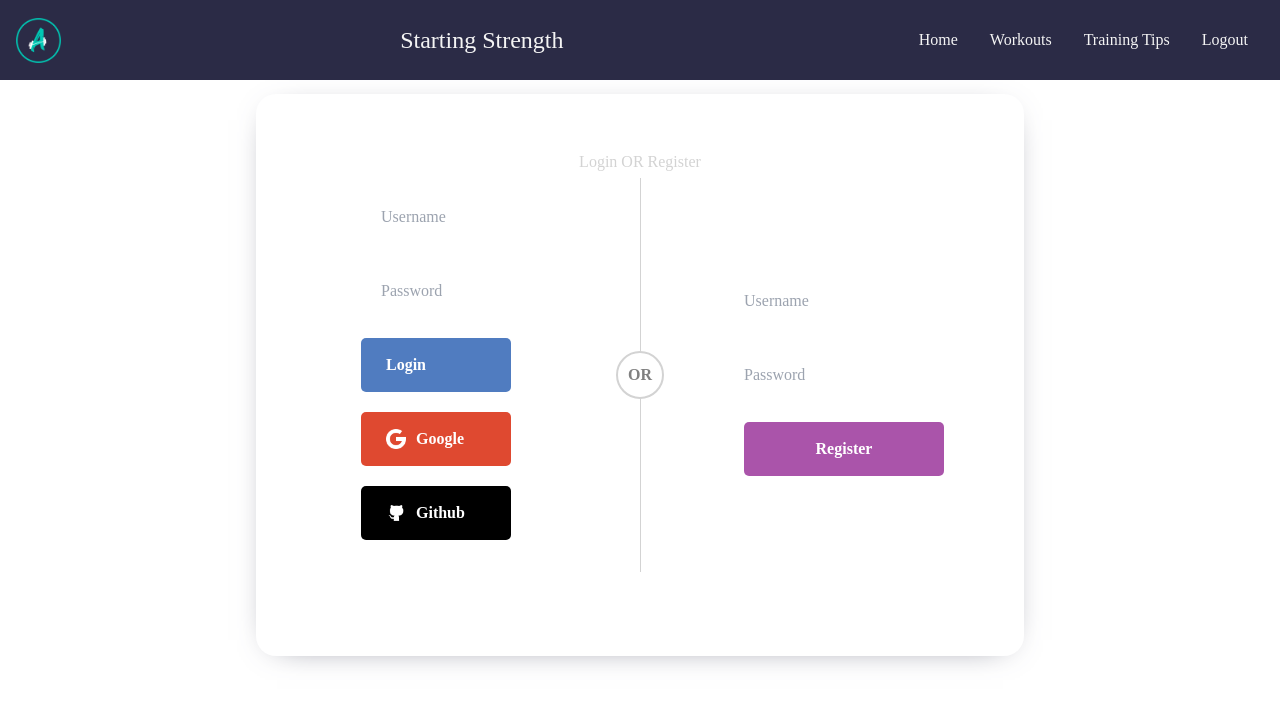
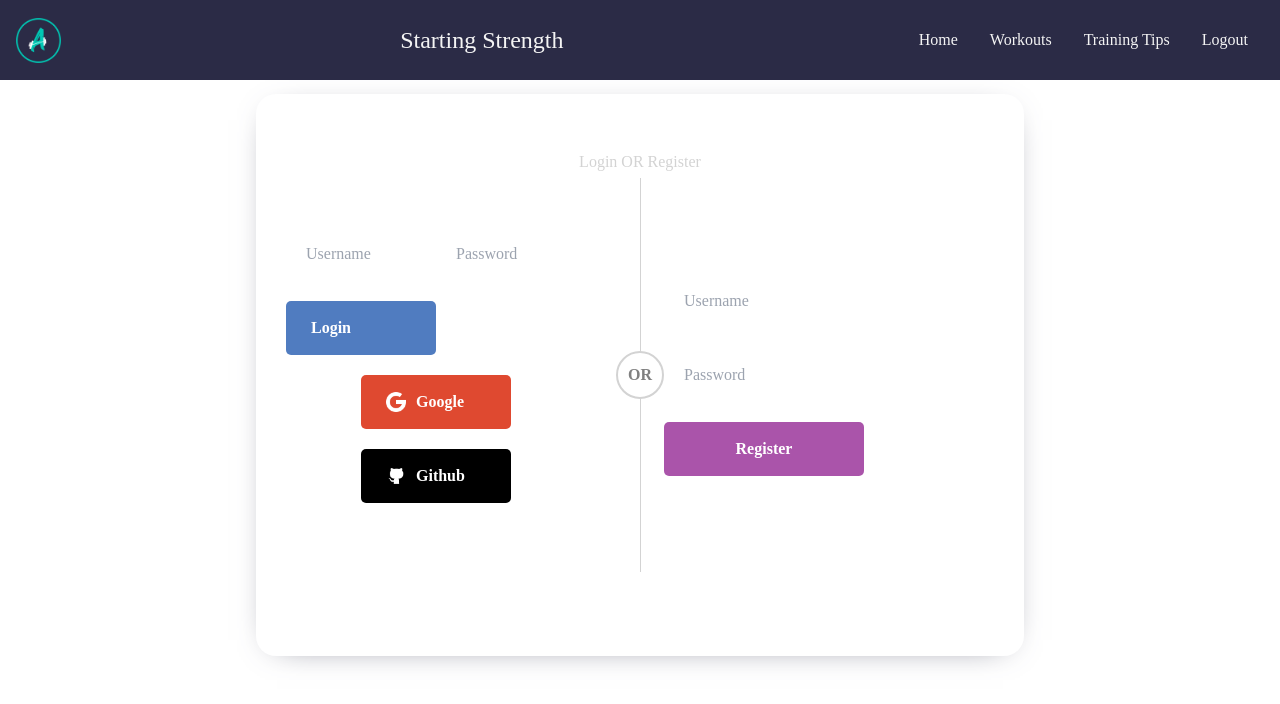
Before and after one commit to thecoachanna/Starting-Strength2.0, a React (Create React App) app in the folder frontend/: page /login in a window 1280 px wide. Shown: the top 704 px of the page. Built offline with nearby package versions, Linux system fonts and the light colour scheme; no server answers.

Commit message:
all logins working

```diff
--- a/frontend/src/App.js
+++ b/frontend/src/App.js
@@ -17,30 +17,30 @@ function App() {
   const [user, setUser] = useState(null);
   const [workout, setWorkout] = useState([])
 
-  useEffect(() => {
-    const getUser = () => {
-      fetch("http://localhost:4000/auth/login/success", {
-        method: "GET",
-        credentials: "include",
-        headers: {
-          Accept: "application/json",
-          "Content-Type": "application/json",
-          "Access-Control-Allow-Credentials": true,
-        },
-      })
-        .then((response) => {
-          if (response.status === 200) return response.json();
-          throw new Error("authentication has failed!");
-        })
-        .then((resObject) => {
-          setUser(resObject.user);
-        })
-        .catch((err) => {
-          console.log(err);
-        });
-    };
-    getUser();
-  }, []);
+  // useEffect(() => {
+  //   const getUser = () => {
+  //     fetch("http://localhost:4000/auth/login/success", {
+  //       method: "GET",
+  //       credentials: "include",
+  //       headers: {
+  //         Accept: "application/json",
+  //         "Content-Type": "application/json",
+  //         "Access-Control-Allow-Credentials": true,
+  //       },
+  //     })
+  //       .then((response) => {
+  //         if (response.status === 200) return response.json();
+  //         throw new Error("authentication has failed!");
+  //       })
+  //       .then((resObject) => {
+  //         setUser(resObject.user);
+  //       })
+  //       .catch((err) => {
+  //         console.log(err);
+  //       });
+  //   };
+  //   getUser();
+  // }, []);
 
   useEffect(() => {
     fetch('http://localhost:4000/workouts/')
@@ -62,7 +62,7 @@ function App() {
       <Routes>
               <Route path='/workouts/home' element={<Home />} />
               <Route path='/workouts' element={<Workouts workouts={workout} />} />
-              <Route path="/login" element={user ? <Navigate to="/" /> : <Login />} />
+        <Route path="/login" element={user ? <Navigate to="/" /> : <Login setUser={setUser} />} />
               <Route path='/workouts/new' element={ <NewWorkout exercises={exercises}/>} />
               <Route path='/workouts/tips' element={ <TrainingTips />} />
             </Routes>
--- a/frontend/src/pages/Login.js
+++ b/frontend/src/pages/Login.js
@@ -15,13 +15,40 @@ const Login = ({setUser}) => {
 
     const handleSubmit = (e) => {
       e.preventDefault()
-        axios.post('http://localhost:4000/user/login', formData)
+      const fData = new FormData (e.target)
+      axios.post('http://localhost:4000/user/login', {
+        username: fData.get("username"),
+        password: fData.get("password")
+      })
       .then(res => {
           console.log(res)
-            if(res.status === 200){
+
               setUser(res.data)
               navigate('/workouts/home')
+
+      })
+        .catch(err => {
+        alert(err.message)
+      })
+
     }
+
+    const handleRegister = (e) => {
+      e.preventDefault()
+      const fData = new FormData (e.target)
+      axios.post('http://localhost:4000/user/register', {
+        username: fData.get("username"),
+        password: fData.get("password")
+      })
+      .then(res => {
+          console.log(res)
+
+              setUser(res.data)
+              navigate('/workouts/home')
+
+      })
+        .catch(err => {
+        alert(err.message)
       })
   }
 
@@ -42,9 +69,11 @@ const Login = ({setUser}) => {
         <div className="left">
 
             <div className="left">
-            <input className="leftInput" type="text" placeholder="Username" onChange={handleChange}/>
-            <input className="leftInput" type="text" placeholder="Password" onChange={handleChange}/>
-            <button className="loginButton user" onSubmit={handleSubmit}>Login</button>
+              <form onSubmit={handleSubmit}>
+            <input className="leftInput" type="text" name="username" placeholder="Username" onChange={handleChange}/>
+            <input className="leftInput" type="password" name="password" placeholder="Password" onChange={handleChange}/>
+                <button className="loginButton user" >Login</button>
+                </form>
             </div>
             <div className="loginButton google" onClick={google}>
             <img src={Google} alt="" className="icon" />
@@ -60,9 +89,11 @@ const Login = ({setUser}) => {
           <div className="or">OR</div>
         </div>
           <div className="right">
-          <input className="rightInput" type="text" placeholder="Username" />
-          <input className="rightInput" type="text" placeholder="Password" />
+            <form onSubmit={handleRegister}>
+          <input className="rightInput" type="text" name="username" placeholder="Username" />
+          <input className="rightInput" type="password" name="password" placeholder="Password" />
               <button className="submit" >Register</button>
+              </form>
         </div>
       </div>
       </div>
```
Lines whose indentation alone changed are shown as unchanged.
